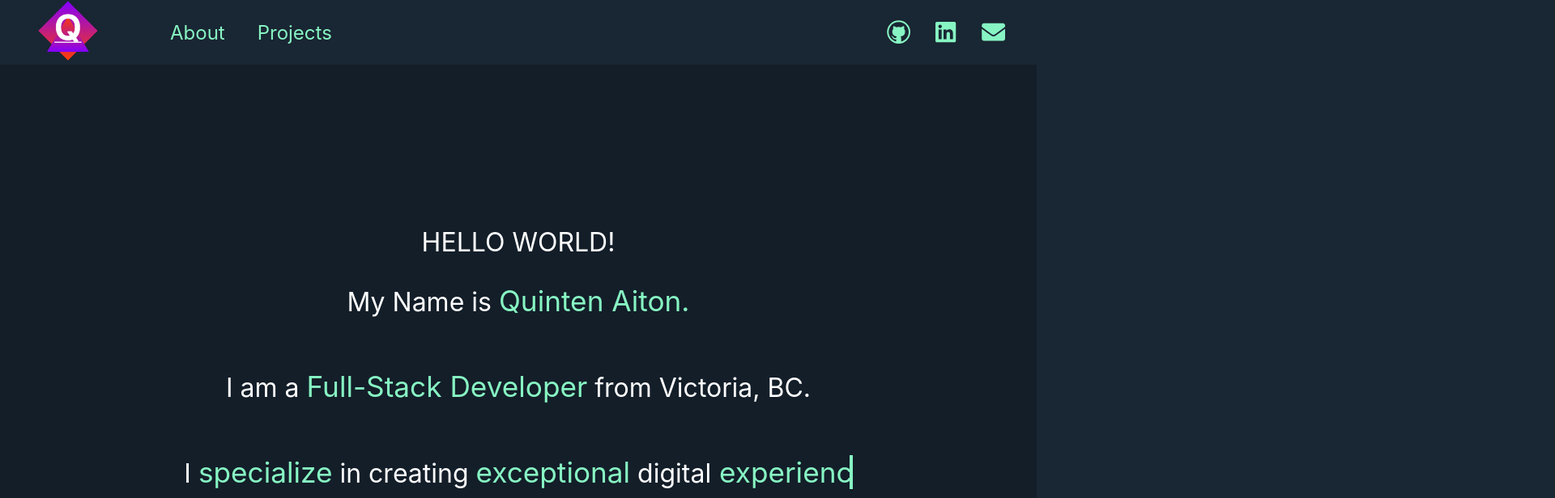
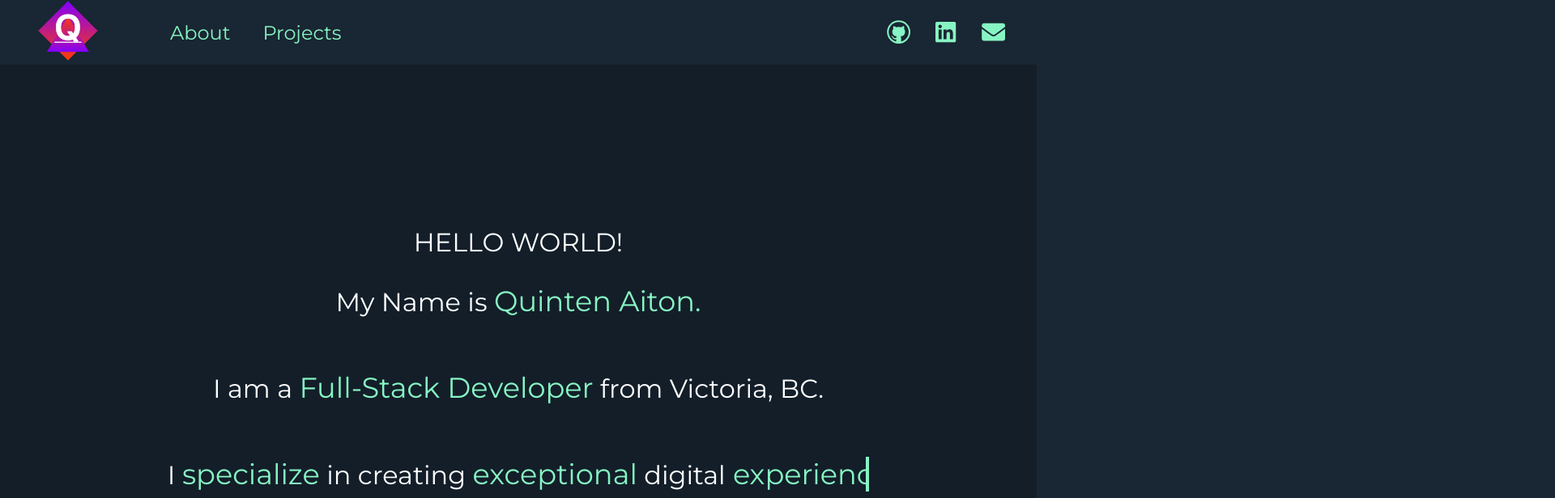
Before and after one commit to QuinAiton/PersonalPortfolio, a Next.js app: page / in a window 1280 px wide. Shown: the top 616 px of the page at 81% size, 1920 px wide, since content can reach past the window. Built offline with nearby package versions, Linux system fonts and the light colour scheme.

Commit message:
Stops Scroll on Modal and Adds fonts

```diff
--- a/components/projects.js
+++ b/components/projects.js
@@ -1,4 +1,4 @@
-import React, { useState } from 'react';
+import React, { useState, useEffect } from 'react';
 import Styles from '../styles/Projects.module.scss';
 import Image from 'next/image';
 import Fade from 'react-reveal/Fade';
@@ -12,6 +12,15 @@
     interview: false,
     tinyApp: false,
   });
+
+  useEffect(() => {
+    modalShow.familyMatterz ||
+    modalShow.pinnet ||
+    modalShow.surfSwap ||
+    modalShow.tinyApp
+      ? (document.body.style.overflow = 'hidden')
+      : (document.body.style.overflow = 'unset');
+  }, [modalShow]);
 
   return (
     <Roll right top>
--- a/styles/globals.scss
+++ b/styles/globals.scss
@@ -1,3 +1,6 @@
+@import url('https://fonts.googleapis.com/css2?family=Montserrat&display=swap');
+
+@import url('https://fonts.googleapis.com/css2?family=Montserrat&display=swap');
 $text: #fff;
 $primary: #adefd1ff;
 $secondary: #192633;
@@ -10,8 +13,7 @@
   width: 100vw;
   padding: 0;
   margin: 0;
-  font-family: -apple-system, BlinkMacSystemFont, Segoe UI, Roboto, Oxygen,
-    Ubuntu, Cantarell, Fira Sans, Droid Sans, Helvetica Neue, sans-serif;
+  font-family: 'Montserrat', sans-serif;
 
   a {
     color: inherit;
@@ -21,6 +23,10 @@
   * {
     box-sizing: border-box;
   }
+
+  p {
+    font-family: 'Montserrat', sans-serif;
+  }
 }
 
 @media (max-width: 600px) {
```
